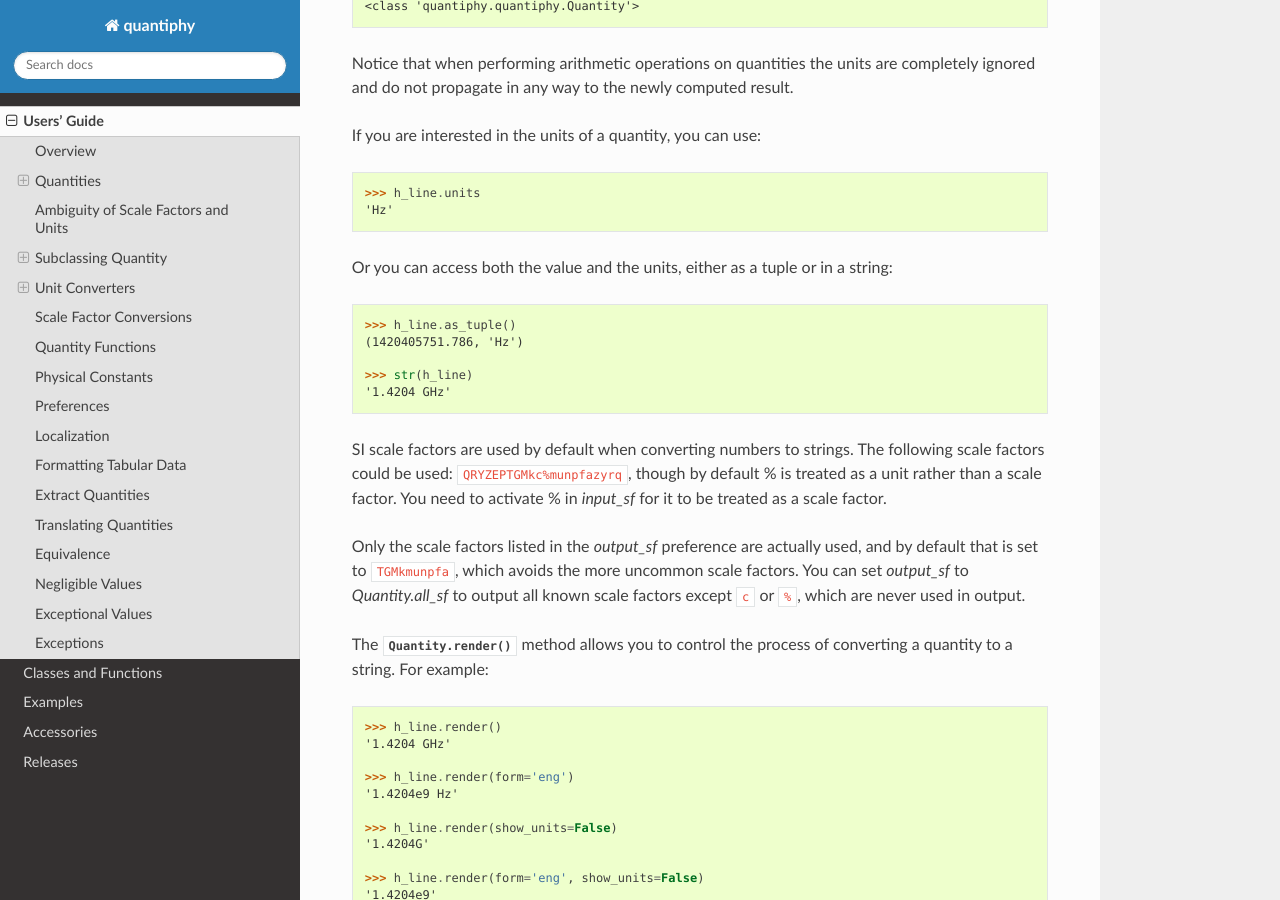
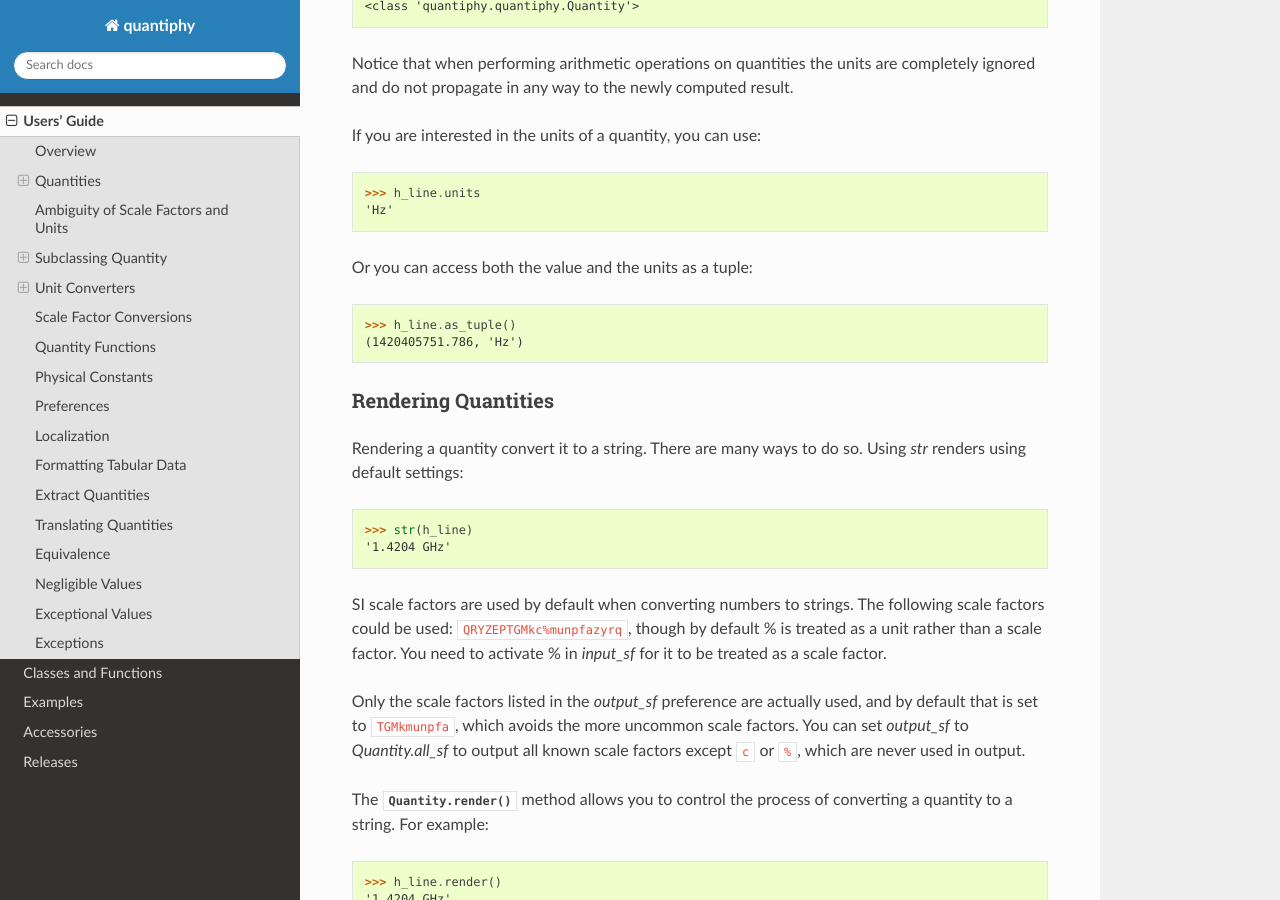
Before and after one commit to KenKundert/quantiphy, a Sphinx documentation site: the page built from doc/user.rst, in a window 1280 px wide and 900 px high, scrolled down 12032 px. Built offline with Sphinx 7.4.7 and the Read the Docs theme 3.1.0, drawn with Linux system fonts in a browser that asks for light colours; some of the changed text lies outside the part shown.

```diff
--- a/doc/user.rst
+++ b/doc/user.rst
@@ -683,13 +683,21 @@
     >>> h_line.units
     'Hz'
 
-Or you can access both the value and the units, either as a tuple or in
-a string:
+Or you can access both the value and the units as a tuple:
 
 .. code-block:: python
 
     >>> h_line.as_tuple()
     (1420405751.786, 'Hz')
+
+
+Rendering Quantities
+....................
+
+Rendering a quantity convert it to a string.  There are many ways to do so.
+Using *str* renders using default settings:
+
+.. code-block:: python
 
     >>> str(h_line)
     '1.4204 GHz'
```
Also changed, not shown: other parts of doc/user.rst (+2 -2 lines), 3 other files.
